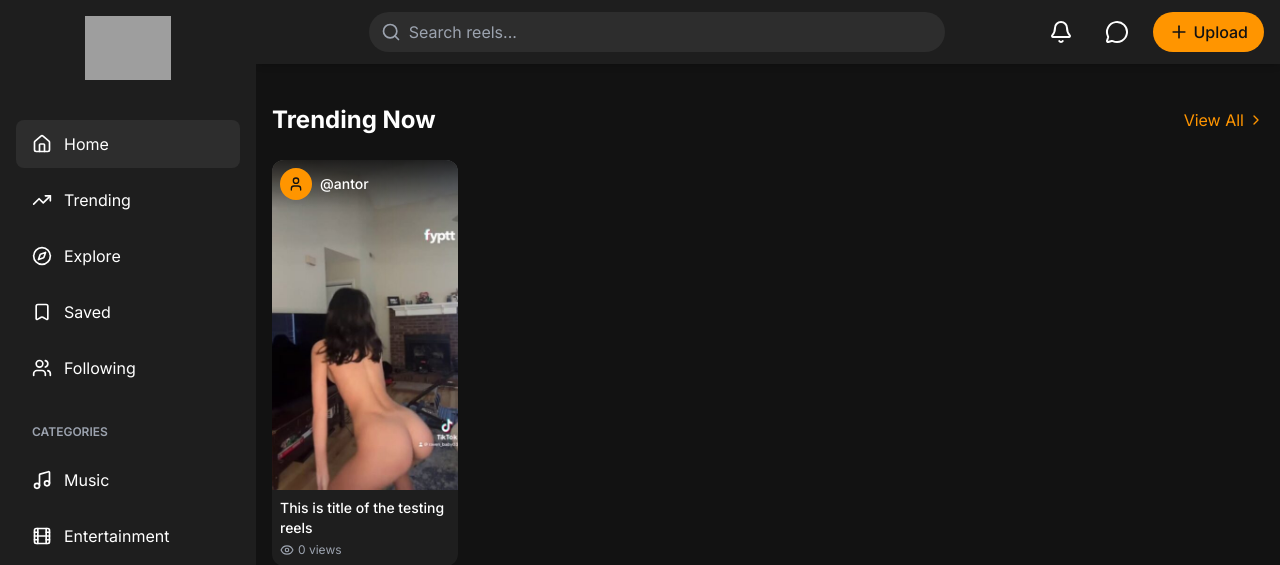
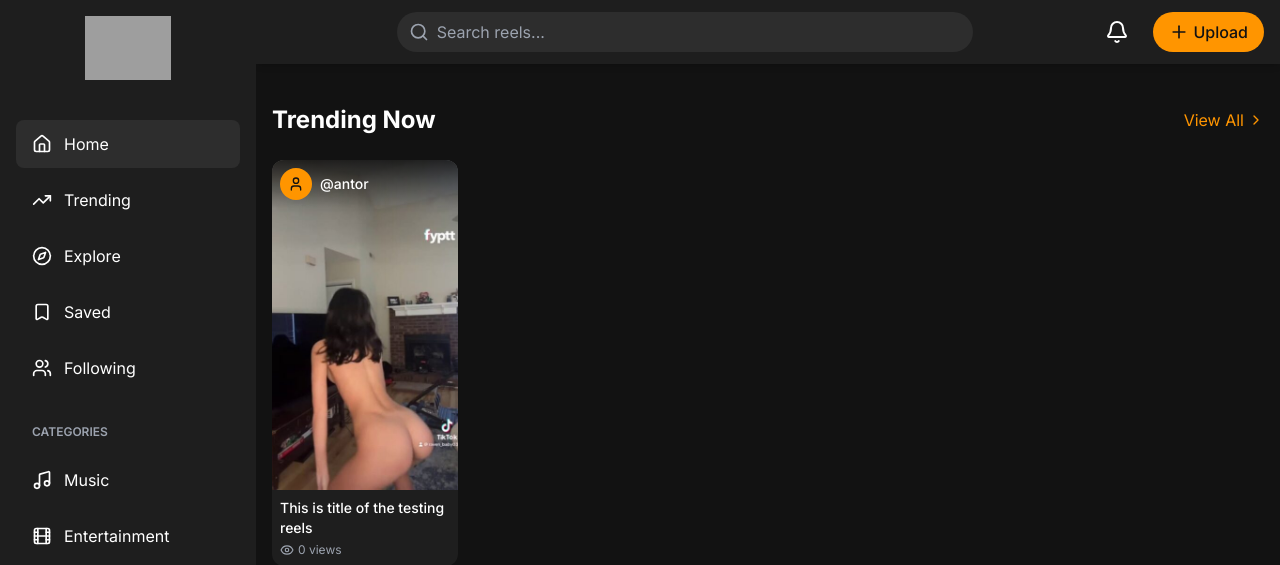
Before and after one commit to antorzuck/nakedreels, a Django app: page / in a window 1280 px wide. Shown: the top 565 px of the page. Run offline with Django 5.2, Linux system fonts and the light colour scheme; data comes from the database, SQL or seed files in the repository; some libraries are stand-ins or nearby versions; grey boxes are pictures that could not be loaded.

Commit message:
littke changes

```diff
--- a/templates/base.html
+++ b/templates/base.html
@@ -140,19 +140,20 @@
     <!-- Main Content -->
     <main class="flex-1 ml-0 md:ml-64 transition-all duration-300">
       <!-- Header -->
-      <header class="sticky top-0 z-30 bg-dark-lighter shadow-md">
+          <header class="sticky top-0 z-30 bg-dark-lighter shadow-md">
         <div class="container mx-auto px-4 py-3 flex items-center justify-between">
-          <!-- Sidebar Toggle (moved to navbar left) -->
+          <!-- Sidebar Toggle (in navbar left) -->
 
-          <div class="flex justify-between items-center">
-          <button id="sidebarToggle" class="p-2 rounded-full hover:bg-dark-light md:hidden m-auto">
-            <i data-lucide="layout-grid" class="w-6 h-6"></i>
+
+
+
+          <button id="sidebarToggle" class="p-2 rounded-full hover:bg-dark-light md:hidden">
+            <i data-lucide="align-center" class="w-6 h-6"></i>
           </button>
 
           <!-- Mobile Logo -->
           <div class="md:hidden">
-            <img src="https://hebbkx1anhila5yf.public.blob.vercel-storage.com/ChatGPT_Image_Apr_24__2025__01_00_00_PM-removebg-preview-3J8ZeDUeNbGXgdNW6qzs110Y3T5TRG.png" alt="Naked Reels Logo" class="h-10 m-auto">
-          </div>
+            <img src="https://hebbkx1anhila5yf.public.blob.vercel-storage.com/ChatGPT_Image_Apr_24__2025__01_00_00_PM-removebg-preview-3J8ZeDUeNbGXgdNW6qzs110Y3T5TRG.png" alt="Naked Reels Logo" class="h-10">
           </div>
 
           <!-- Search Bar -->
@@ -168,9 +169,7 @@
             <button class="p-2 rounded-full hover:bg-dark-light">
               <i data-lucide="bell" class="w-6 h-6"></i>
             </button>
-            <button class="p-2 rounded-full hover:bg-dark-light">
-              <i data-lucide="message-circle" class="w-6 h-6"></i>
-            </button>
+
             <button class="hidden md:flex items-center px-4 py-2 bg-primary text-dark rounded-full hover:bg-secondary transition-colors">
               <i data-lucide="plus" class="w-5 h-5 mr-1"></i>
               <span class="font-medium">Upload</span>
--- a/templates/home.html
+++ b/templates/home.html
@@ -14,6 +14,7 @@
 
     <div class="grid grid-cols-2 md:grid-cols-3 lg:grid-cols-4 xl:grid-cols-5 gap-4">
       {% for video in recent_videos %}
+<a href="/video/{{video.slug}}">
       <div class="reel-card relative rounded-xl overflow-hidden group bg-dark-lighter">
         <div class="aspect-[9/16] bg-dark-light overflow-hidden">
           <img src="{{ video.thumbnail.url }}" alt="{{ video.title }}" class="w-full h-full object-cover transition-transform duration-300">
@@ -33,7 +34,7 @@
             <span>{{ video.views }} views</span>
           </div>
         </div>
-      </div>
+      </div> </a>
       {% endfor %}
     </div>
   </div>
--- a/templates/video.html
+++ b/templates/video.html
@@ -74,7 +74,7 @@ position: relative;
 
     <!-- Video Player -->
     <div class="video-wrapper">
-      <video id="player" playsinline controls poster="{{ video.poster_url }}">
+      <video preload="metadata" id="player" playsinline controls poster="{{ video.thumbnail.url }}">
         <source src="{{ video.video_file.url }}" type="video/mp4" />
       </video>
     </div>
```
